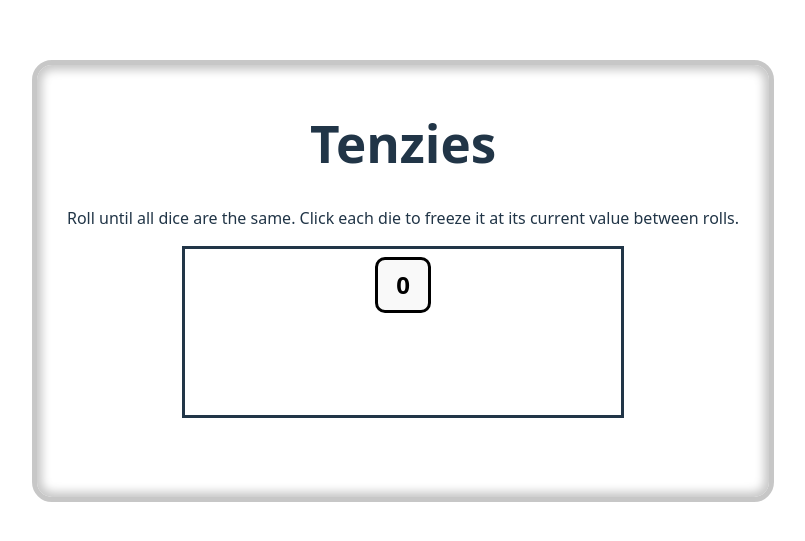
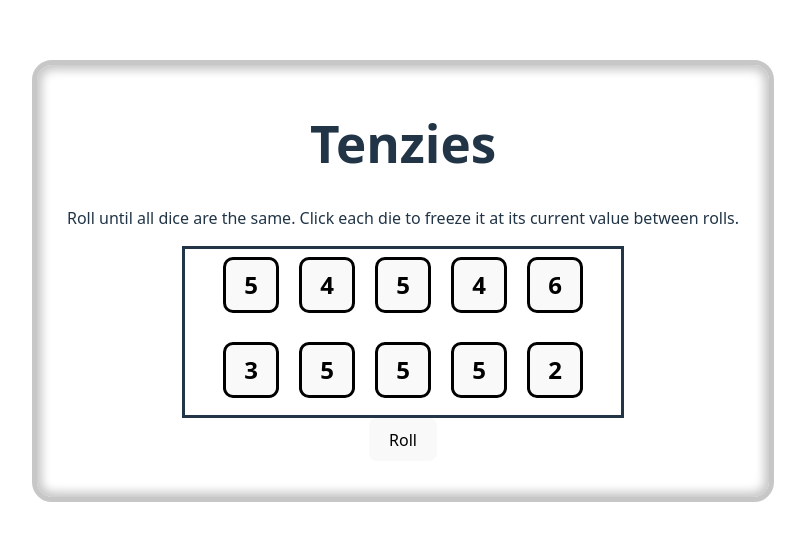
Before and after one commit to BB-WEX/react-tenzies-ibrahim, a React (Vite) app: page / in a window 1280 px wide. Shown: the part 119-660 px from the top of the page, without its empty margins (237-1042 px from the left). Built offline with nearby package versions, Linux system fonts and the light colour scheme.

Commit message:
Added game logic functions

```diff
--- a/src/App.jsx
+++ b/src/App.jsx
@@ -1,13 +1,51 @@
-import { use, useEffect, useState } from "react";
+import { use, useEffect, useId, useState } from "react";
 import Die from "./Die";
+import {nanoid} from "nanoid";
 
 function App() {
   const [value, setValue] = useState(0);
   const [isHeld, setIsHeld] = useState(false);
+  const [dice, setDice] = useState(allNewDice());
 
-  const holdDie = () => {
-      setIsHeld(!isHeld);
-  };
+  function holdDie(id) {
+    setDice((beforeDices) =>
+      beforeDices.map((die) =>
+        die.id === id ? { ...die, isHeld: !die.isHeld } : die
+      )
+    );
+  }
+
+  function rollDice() {
+    setDice((beforeDices) =>
+      beforeDices.map((die) => (die.isHeld ? die : generateNewDie()))
+    );
+  }
+
+  function generateNewDie() {
+    return {
+      value: Math.ceil(Math.random() * 6),
+      isHeld: false,
+      id: nanoid(),
+    };
+  }
+
+  function allNewDice() {
+    const dice = [];
+    for (let i = 0; i < 10; i++) {
+      dice.push(generateNewDie());
+    }
+    return dice;
+  }
+
+  const placeDice = dice.map((die) => (
+    <Die
+      key={die.id}
+      value={die.value}
+      isHeld={die.isHeld}
+      id={die.id}
+      holdDie={holdDie}
+    />
+  ));
 
   return (
     <div className="board">
@@ -18,9 +56,8 @@ function App() {
           current value between rolls.
         </p>
       </div>
-      <div className="dice-container">
-        <Die value={value} isHeld={isHeld} holdDie={holdDie} />
-      </div>
+      <div className="dice-container">{placeDice}</div>
+      <button onClick={rollDice}>Roll</button>
     </div>
   );
 }
--- a/src/Die.jsx
+++ b/src/Die.jsx
@@ -1,8 +1,8 @@
-const Die = ({ value, isHeld, holdDie }) => {
+const Die = ({ value, isHeld, holdDie, id }) => {
   const dieState = isHeld ? "freeze" : "";
 
   return (
-    <button className={"die "+dieState} onClick={() => holdDie()}>
+    <button className={"die "+dieState} onClick={() => holdDie(id)}>
       <strong>{value}</strong>
     </button>
   );
```
